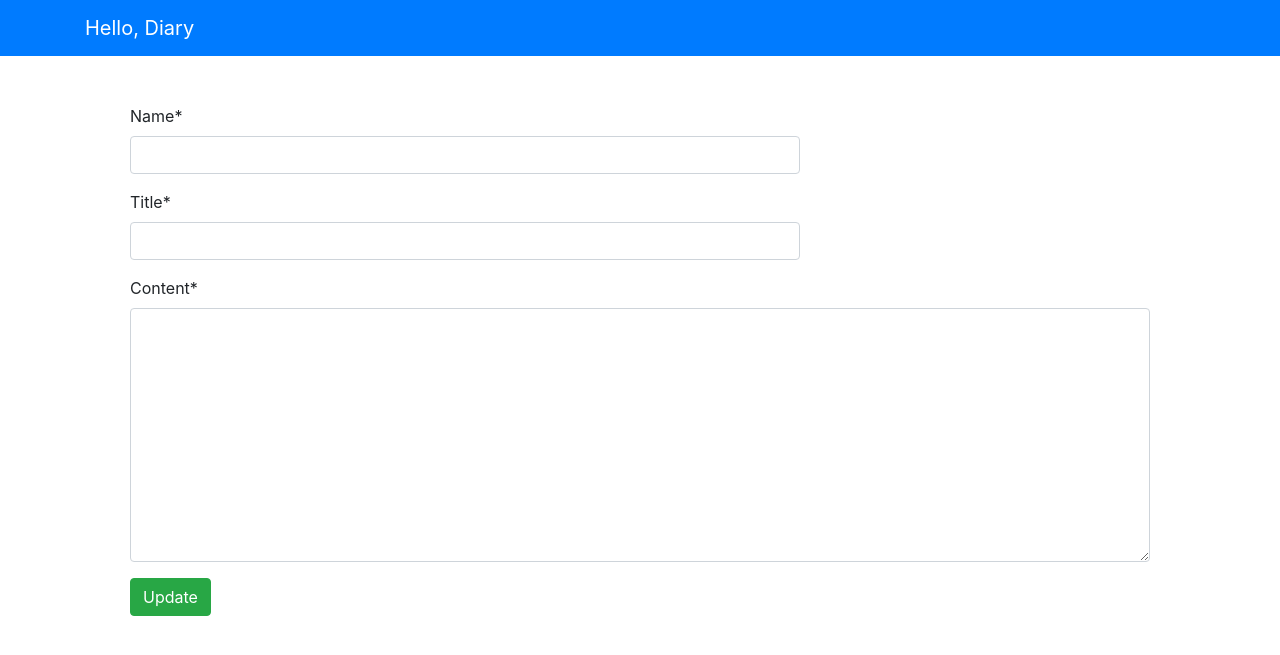
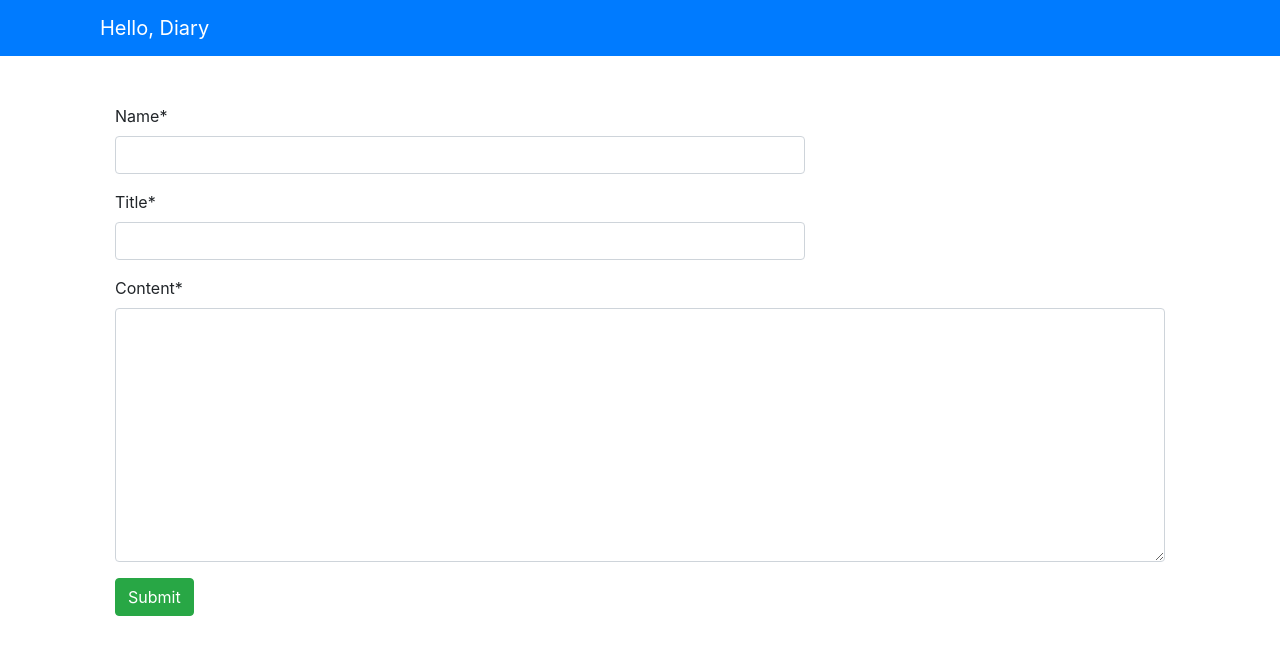
Before and after one commit to aybruhm/Expressor, a Django app: page /add/ in a window 1280 px wide. Shown: the top 655 px of the page. Run offline with Django 3.2, Linux system fonts and the light colour scheme; some libraries are stand-ins or nearby versions.

Commit message:
Modified the urls file.

```diff
--- a/diary/urls.py
+++ b/diary/urls.py
@@ -21,6 +21,6 @@ urlpatterns = [
     path('admin/', admin.site.urls),
     path('', views.home, name='home'),
     path('add/', views.add, name='add'),
-    path('update/<str:pk>/', views.update, name="update"),
+    path('edit/<str:pk>/', views.update, name="edit"),
     path('delete/<int:pk>/', views.delete, name="delete"),
 ]
--- a/templates/base.html
+++ b/templates/base.html
@@ -13,15 +13,14 @@
 <body>
     <nav class="navbar navbar-expand-lg navbar-dark bg-primary">
         <div class="container">
-            <a href="{% url 'home' %}" class="navbar-brand">Hello, Diary</a>
+            <div class="container">
+                <a href="{% url 'home' %}" class="navbar-brand">Hello, Diary</a>
+            </div>
         </div>
     </nav>
 
     <div class="container">
-        <div class="container">
-            {% block content %}
-            {% endblock %}
-        </div>
+        {% block content %}{% endblock %}
     </div>
 
     <script src="{% static "bootstrap/js/jquery-1.10.2.js" %}"></script>
--- a/templates/entry/add.html
+++ b/templates/entry/add.html
@@ -22,7 +22,7 @@
                     {{ form.content | as_crispy_field }}
                 </div>
             </div>
-            <button type="submit" class="btn btn-success">Update</button>
+            <button type="submit" class="btn btn-success">Submit</button>
         </form>
     </div>
 </div><br><br>
--- a/templates/entry/home.html
+++ b/templates/entry/home.html
@@ -29,7 +29,7 @@
                     <br>
                     <h2 class="class-title">{{ post.title }}</h2>
                     <p class="article-content">{{ post.content }}</p>
-                    <a href="{% url 'update' post.id %}">
+                    <a href="{% url 'edit' post.id %}">
                         <button type="submit" class="btn btn-primary btn-md btn-fill">Edit</button>
                     </a>
                     <a href="{% url 'delete' post.id %}">
```
Also changed, not shown: db.sqlite3.
